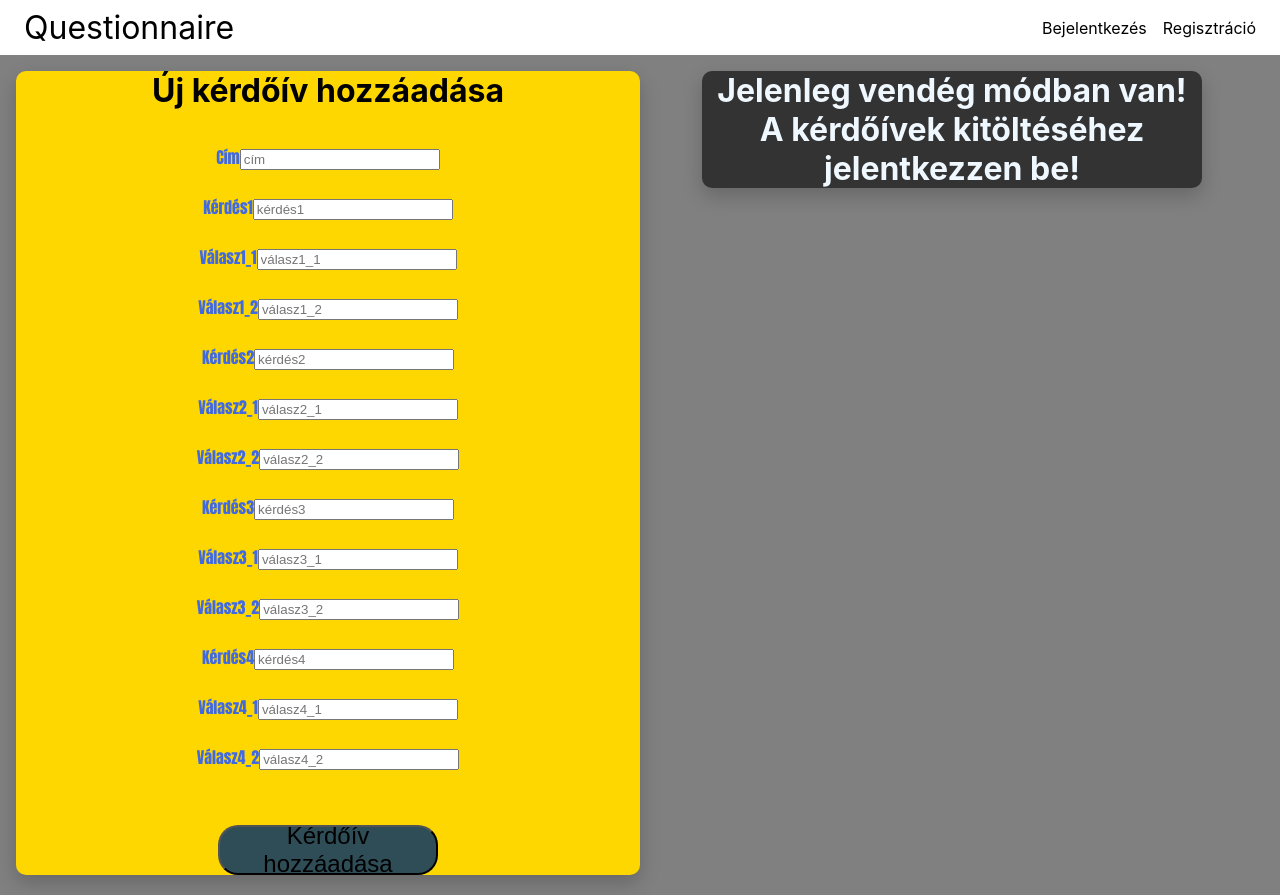
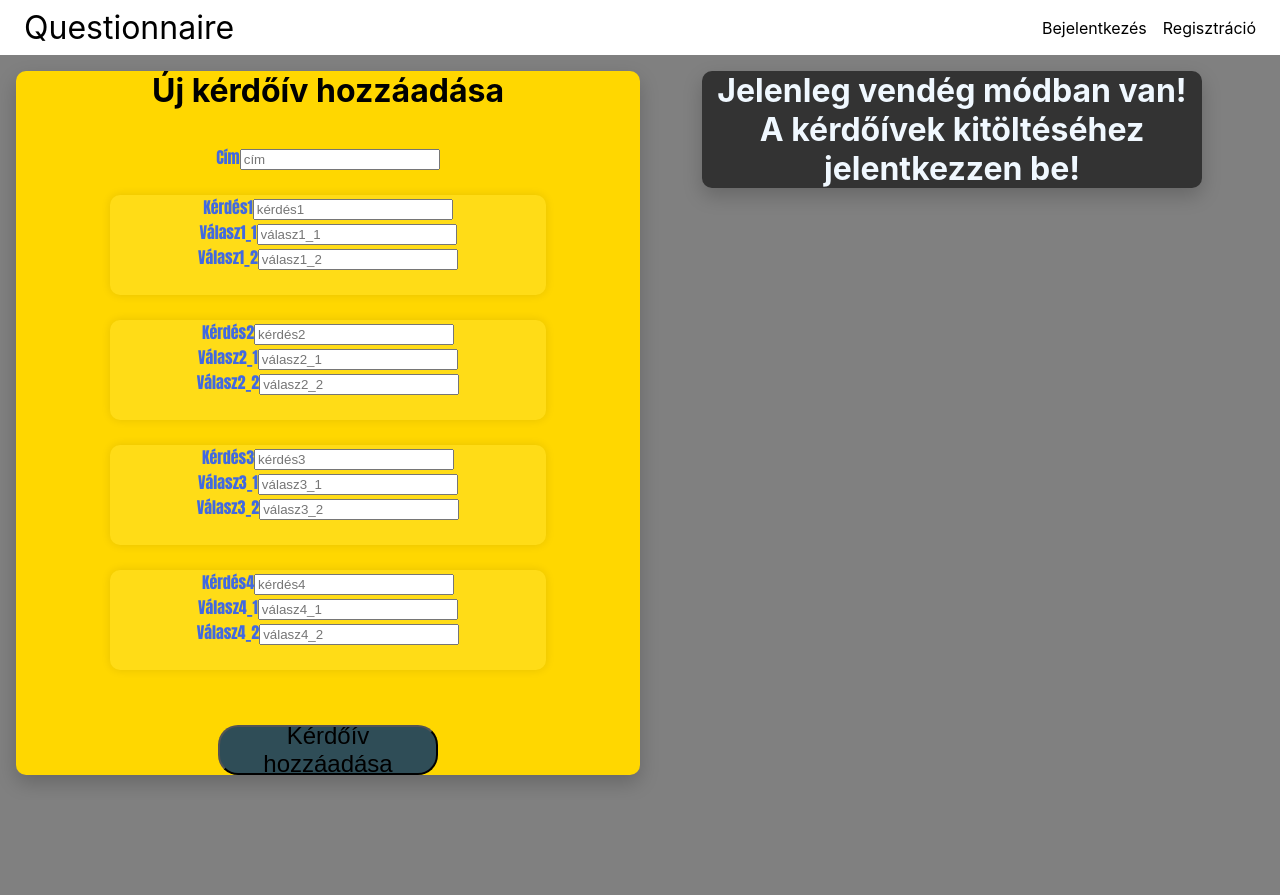
Before and after one commit to JaniITmer/Nagy-Projektmunka, a React (Create React App) app in the folder questionnaire/frontend/: page /new-questionnaire in a window 1280 px wide. After the commit the page ends 800 px from the top, so only its background shows below. Built offline with nearby package versions, Linux system fonts and the light colour scheme.

Commit message:
újkérdőív design

```diff
--- a/questionnaire/frontend/src/pages/NewQuestionnaire.js
+++ b/questionnaire/frontend/src/pages/NewQuestionnaire.js
@@ -1,10 +1,10 @@
 import React, {useState} from 'react';
+import './styles/NewQuestionnaire.css';
 import './styles/Login.css';
+
 import axios from 'axios';
 import { useNavigate } from 'react-router-dom';
 
-import user_icon from '../images/username.png'
-import passwd_icon from '../images/password.png'
 
 export default function NewQuestionnaire() {
     const [values, setValues] = useState({
@@ -58,23 +58,24 @@ export default function NewQuestionnaire() {
                             <input  type="text" id="title"  className="form__input" placeholder="cím"
                             name="title" onChange={handleInput}/>
                         </div>
-
+                <div className="newQues-div2">
                     <div className="question1">
                             <label className="form__label" htmlFor="question1">Kérdés1</label>
                             <input  type="text" id="question1" className="form__input" placeholder="kérdés1"
                             name="question1" onChange={handleInput}/>
                         </div>
-                    <div className="option1_1">
+                        <div className="option1_1">
                             <label className="form__label" htmlFor="option1_1">Válasz1_1</label>
                             <input  type="text" id="option1_1" className="form__input" placeholder="válasz1_1"
                             name="option1_1" onChange={handleInput}/>
                         </div>
-                    <div className="option1_2">
+                        <div className="option1_2">
                             <label className="form__label" htmlFor="option1_2">Válasz1_2</label>
                             <input  type="text" id="option1_2" className="form__input" placeholder="válasz1_2"
                             name="option1_2" onChange={handleInput}/>
                         </div>
-
+                </div>
+                <div className="newQues-div2">
                     <div className="question2">
                             <label className="form__label" htmlFor="question2">Kérdés2</label>
                             <input  type="text" id="question2" className="form__input" placeholder="kérdés2"
@@ -90,7 +91,8 @@ export default function NewQuestionnaire() {
                             <input  type="text" id="option2_2" className="form__input" placeholder="válasz2_2"
                             name="option2_2" onChange={handleInput}/>
                         </div>
-
+                    </div>
+                <div className="newQues-div2">
                     <div className="question3">
                             <label className="form__label" htmlFor="question3">Kérdés3</label>
                             <input  type="text" id="question3" className="form__input" placeholder="kérdés3"
@@ -106,7 +108,8 @@ export default function NewQuestionnaire() {
                             <input  type="text" id="option3_2" className="form__input" placeholder="válasz3_2"
                             name="option3_2" onChange={handleInput}/>
                         </div>
-
+                </div>
+                <div className="newQues-div2">
                     <div className="question4">
                             <label className="form__label" htmlFor="question4">Kérdés4</label>
                             <input  type="text" id="question4" className="form__input" placeholder="kérdés4"
@@ -122,7 +125,7 @@ export default function NewQuestionnaire() {
                             <input  type="text" id="option4_2" className="form__input" placeholder="válasz4_2"
                             name="option4_2" onChange={handleInput}/>
                         </div>
-
+                </div>
                     <button className='button' type='submit'>Kérdőív hozzáadása</button>
                 </form>
 
--- /dev/null
+++ b/questionnaire/frontend/src/pages/styles/NewQuestionnaire.css
@@ -0,0 +1,23 @@
+
+
+
+.newQues-div2 {
+    background-color: rgb(255, 220, 23);
+    box-shadow: 0 0 10px rgba(0, 0, 0, 0.1);
+    width: 70%;
+    height: 100px;
+    display: block;
+    margin: auto;
+    border-radius: 10px;
+  }
+
+.newQues-input input{
+    height: 20px;
+    width: 300px;
+    background: transparent;
+    border: none;
+    outline: none;
+    color: #797979;
+    font-size: 20;
+    text-align: center;
+}
```
